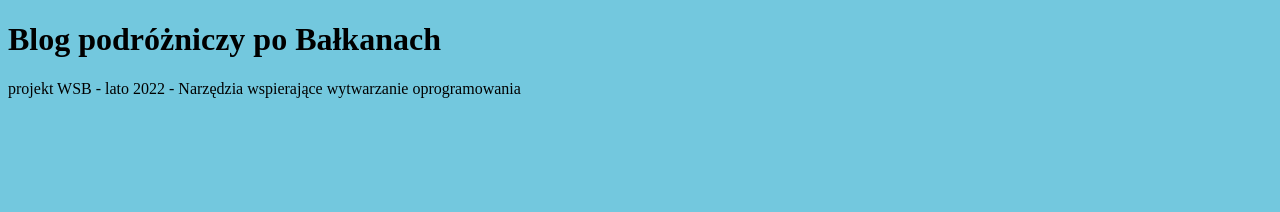
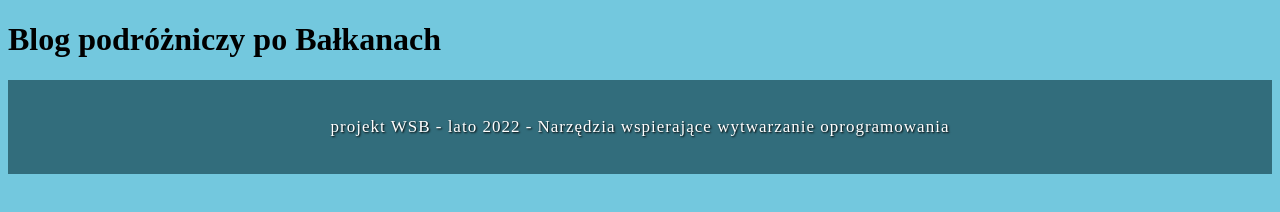
Before and after one commit to magdamadej/projekt-WSB-LN-2.1, a plain HTML site: page index.html in a window 1280 px wide. Drawn offline with Linux system fonts and the light colour scheme.

Commit message:
zmien style css dla stopki

```diff
--- a/index.html
+++ b/index.html
@@ -10,6 +10,16 @@
         body {
             background-color: rgba(47, 174, 206, 0.671);
         }
+
+        footer {
+            text-align: center;
+            color: white;
+            text-shadow: 1px 1px 2px #000;
+            background-color: rgba(18, 65, 77, 0.671);
+            padding: 20px;
+            letter-spacing: 1px;
+            font-size: 17px;
+        }
     </style>
 </head>
 <body>
```
